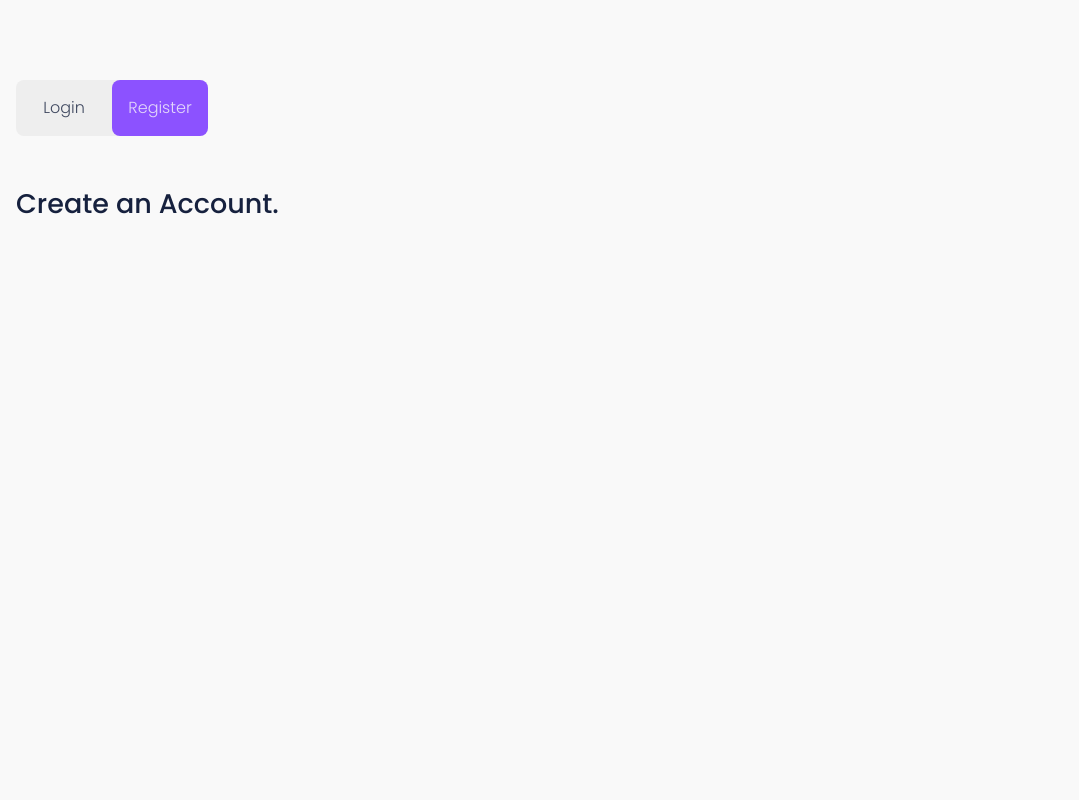
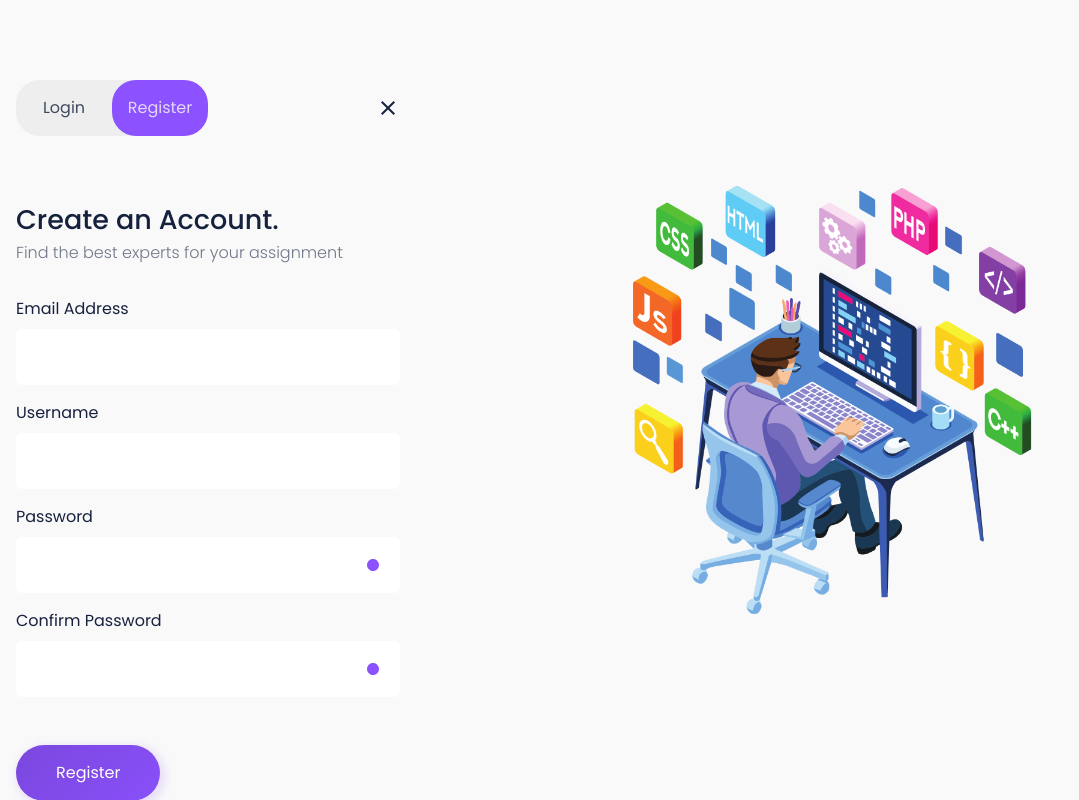
Before and after one commit to prabalbhandari04/HMP_V2, a Next.js app: page /auth in a window 1280 px wide. Both pictures are taken after a click on the element "Register". Shown: the top 800 px of the page, without its empty margins (0-1079 px from the left). Built offline with nearby package versions, Linux system fonts and the light colour scheme.

Commit message:
forgot_password steps

```diff
--- a/context/Themes.ts
+++ b/context/Themes.ts
@@ -6,6 +6,7 @@ export const themes = {
         text: '#16213E',
         primary: '#8C52FF',
         secondary: '#7544d4',
+        neutral: '#fff',
         black: '#242424',
         white: '#fff',
         fade_secondary: '#eeeeee',
@@ -18,6 +19,7 @@ export const themes = {
         text: '#f9f9f9',
         primary: '#8C52FF',
         secondary: '#7544d4',
+        neutral: '#000',
         black: '#242424',
         white: '#fff',
         fade_secondary: '#16213E35',
--- a/features/Auth/Login.tsx
+++ b/features/Auth/Login.tsx
@@ -1,8 +1,10 @@
+import { useRouter } from 'next/router'
 import React, { useState } from 'react'
 
 import { FaRegDotCircle } from 'react-icons/fa'
 import { GoPrimitiveDot } from 'react-icons/go'
 import styled from 'styled-components'
+import { PrimaryButton } from '../../components/Button'
 
 const Icon = styled.div`
     font-size: 24px;
@@ -12,19 +14,28 @@ const Icon = styled.div`
     color: ${({ theme }) => theme.primary};
 `
 const Input = styled.input`
+    background-color: ${({ theme }) => theme.neutral};
+
     &:focus {
         outline: 1px solid ${({ theme }) => theme.primary};
     }
 `
+const Span = styled.span`
+    color: ${({ theme }) => theme.primary};
+    cursor: pointer;
+    margin-bottom: 2rem;
+`
 
 const Login = () => {
+    const router = useRouter();
+
     const [show, setShow] = useState(false);
 
     return (
         <div className='w-full flex flex-col gap-y-8'>
             <div>
                 <h2>Welcome Back.</h2>
-                <p className='opacity-60'>Hope you earn the most.</p>
+                <p className='opacity-60'>Hope you find the best expert.</p>
             </div>
 
             <form className='w-full flex flex-col gap-y-4'>
@@ -42,6 +53,9 @@ const Login = () => {
                         }
                     </Icon>
                 </div>
+                <Span onClick={() => router.push('/auth/forgot')}>Forgot Password?</Span>
+
+                <PrimaryButton text='Login' />
             </form>
         </div>
     )
--- a/features/Auth/Register.tsx
+++ b/features/Auth/Register.tsx
@@ -1,11 +1,78 @@
-import React from 'react'
+import React, { useState } from 'react'
+import styled from 'styled-components'
+
+import { FaRegDotCircle } from 'react-icons/fa'
+import { GoPrimitiveDot } from 'react-icons/go'
+
+import { PrimaryButton } from '../../components/Button'
+
+const Icon = styled.div`
+    font-size: 24px;
+    position: absolute;
+    top: 3rem;
+    right: 4%;
+    color: ${({ theme }) => theme.primary};
+`
+const Input = styled.input`
+    background-color: ${({ theme }) => theme.neutral};
+
+    &:focus {
+        outline: 1px solid ${({ theme }) => theme.primary};
+    }
+`
+const Span = styled.span`
+    color: ${({ theme }) => theme.primary};
+    cursor: pointer;
+    margin-bottom: 2rem;
+`
 
 const Register = () => {
-  return (
-    <div className='flex flex-col gap-y-8'>
-        <h2>Create an Account.</h2>
-    </div>
-  )
+    const [show, setShow] = useState({
+        password: false,
+        confirmPassword: false
+    });
+
+    return (
+        <div className='w-full flex flex-col gap-y-8'>
+            <div>
+                <h2>Create an Account.</h2>
+                <p className='opacity-60'>Find the best experts for your assignment</p>
+            </div>
+
+            <form className='w-full flex flex-col gap-y-4'>
+                <div className='flex flex-col gap-y-2 w-full'>
+                    <label>Email Address</label>
+                    <Input type='email' className='w-full rounded-md p-4'/>
+                </div>
+                <div className='flex flex-col gap-y-2 w-full'>
+                    <label>Username</label>
+                    <Input type='text' className='w-full rounded-md p-4'/>
+                </div>
+                <div className='flex flex-col gap-y-2 w-full relative'>
+                    <label>Password</label>
+                    <Input type={show.password ? 'text' : 'password'} className='w-full rounded-md p-4' />
+
+                    <Icon onClick={() => setShow({ ...show, password: !show.password})}>
+                        {
+                            show.password ? <FaRegDotCircle /> : <GoPrimitiveDot />
+                        }
+                    </Icon>
+                </div>
+                <div className='flex flex-col gap-y-2 w-full relative mb-8'>
+                    <label>Confirm Password</label>
+                    <Input type={show.confirmPassword ? 'text' : 'password'} className='w-full rounded-md p-4' />
+
+                    <Icon onClick={() => setShow({ ...show, confirmPassword: !show.confirmPassword})}>
+                        {
+                            show.confirmPassword ? <FaRegDotCircle /> : <GoPrimitiveDot />
+                        }
+                    </Icon>
+                </div>
+
+                <PrimaryButton text='Register' />
+            </form>
+        </div>
+    )
 }
 
 export default Register
--- /dev/null
+++ b/pages/auth/change.tsx
@@ -0,0 +1,73 @@
+import React, { useState } from 'react'
+import styled from 'styled-components'
+
+import { FaRegDotCircle } from 'react-icons/fa'
+import { GoPrimitiveDot } from 'react-icons/go'
+
+import { PrimaryButton } from '../../components/Button'
+
+const Container = styled.div`
+    width: 100%;
+    height: 100vh;
+    background-color: ${({ theme }) => theme.body};
+
+    display: flex;
+    align-items: center;
+    justify-content: center;
+`
+const Icon = styled.div`
+    font-size: 24px;
+    position: absolute;
+    top: 3rem;
+    right: 4%;
+    color: ${({ theme }) => theme.primary};
+`
+const Input = styled.input`
+    background-color: ${({ theme }) => theme.neutral};
+
+    &:focus {
+        outline: 1px solid ${({ theme }) => theme.primary};
+    }
+`
+
+const Change = () => {
+    const [show, setShow] = useState({
+        password: false,
+        confirmPassword: false
+    })
+
+    return (
+        <Container>
+            <div className='flex flex-col w-full md:w-1/2 lg:w-1/3 gap-24'>
+                <h1 className='leading-[4.5rem] '>Change Password</h1>
+
+                <form className='flex flex-col gap-y-8'>
+                    <div className='flex flex-col gap-y-2 relative'>
+                        <label>Password</label>
+                        <Input type={show.password ? 'text' : 'password'} className='w-full rounded-md p-4' />
+
+                        <Icon onClick={() => setShow({ ...show, password: !show.password})}>
+                            {
+                                show.password ? <FaRegDotCircle /> : <GoPrimitiveDot />
+                            }
+                        </Icon>
+                    </div>
+                    <div className='flex flex-col gap-y-2 w-full relative mb-8'>
+                        <label>Confirm Password</label>
+                        <Input type={show.confirmPassword ? 'text' : 'password'} className='w-full rounded-md p-4' />
+
+                        <Icon onClick={() => setShow({ ...show, confirmPassword: !show.confirmPassword})}>
+                            {
+                                show.confirmPassword ? <FaRegDotCircle /> : <GoPrimitiveDot />
+                            }
+                        </Icon>
+                    </div>
+
+                    <PrimaryButton text='Submit' />
+                </form>
+            </div>
+        </Container>
+    )
+}
+
+export default Change
--- /dev/null
+++ b/pages/auth/forgot.tsx
@@ -0,0 +1,74 @@
+/* eslint-disable @next/next/no-img-element */
+/* eslint-disable react/no-unescaped-entities */
+import { useRouter } from 'next/router'
+import React from 'react'
+import styled from 'styled-components'
+import { PrimaryButton } from '../../components/Button'
+
+const Container = styled.div`
+    width: 100%;
+    height: 100vh;
+    background-color: ${({ theme }) => theme.body};
+
+    display: flex;
+    align-items: center;
+    justify-content: space-between;
+    gap: 10rem;
+`
+const Span = styled.span`
+    color: ${({ theme }) => theme.primary};
+    font-size: 16px;
+    font-weight: 400;
+
+    cursor: pointer;
+`
+const Wrapper = styled.div`
+    background-color: ${({ theme }) => theme.body_secondary};
+    box-shadow: 22px 31px 87px -53px ${props => props.theme.primary}50;
+    border-radius: 14px;
+`
+const Input = styled.input`
+    background-color: ${({ theme }) => theme.neutral};
+
+    &:focus {
+        outline: 1px solid ${({ theme }) => theme.primary};
+    }
+`
+
+const Forgot = () => {
+    const router = useRouter();
+
+    return (
+        <Container>
+            <div className='w-full md:w-96 mx-auto lg:mx-0 h-[80vh] flex flex-col justify-center gap-y-16'>
+                <div className='h-[50vh] flex flex-col justify-between'>
+                    <div className='flex flex-col gap-y-3'>
+                        <h1 className='leading-[4.5rem]'>Forgot Password?</h1>
+                        <p>Don't worry. Enter you email address and we will allow you to register new password after we verify it's you</p>
+                    </div>
+
+                    <Span onClick={() => router.push('/auth')}>Back to Login</Span>
+                </div>
+            </div>
+
+            <Wrapper className='w-1/2 h-[60vh] flex flex-col p-8 gap-y-4'>
+
+                <form className='h-full flex flex-col gap-y-12 justify-around items-center'>
+                    <div className='flex flex-col gap-y-2'>
+                        <h2 className='text-center'>Email Verification</h2>
+                        <p className='text-center'>Enter the email address you used to create your account.</p>
+                    </div>
+                    {/* <img src='/vectors/mail.png' alt='mail' className='w-48 h-auto mx-auto'/> */}
+                    <div className='w-11/12 flex flex-col gap-y-3'>
+                        <label>Email Address</label>
+                        <Input type='email' className='w-full rounded-md p-4' />
+                    </div>
+
+                    <PrimaryButton text='Verify' />
+                </form>
+            </Wrapper>
+        </Container>
+    )
+}
+
+export default Forgot
--- a/pages/auth/index.tsx
+++ b/pages/auth/index.tsx
@@ -1,7 +1,12 @@
+/* eslint-disable @next/next/no-img-element */
 import React, { useState } from 'react'
 import styled from 'styled-components'
+
 import Login from '../../features/Auth/Login'
 import Register from '../../features/Auth/Register'
+
+import { MdOutlineClose } from 'react-icons/md'
+import { useRouter } from 'next/router'
 
 interface ToggleProps {
     active?: boolean
@@ -18,7 +23,7 @@ const Container = styled.div`
 const ToggleWrapper = styled.div`
     background-color: ${({ theme }) => theme.fade_secondary};
     padding: 1rem 0;
-    border-radius: 8px;
+    border-radius: 24px;
 `
 const Paragraph = styled.p<ToggleProps>`
     color: ${props => props.active ? props.theme.body : props.theme.text};
@@ -26,6 +31,8 @@ const Paragraph = styled.p<ToggleProps>`
     z-index: 2;
     text-align: center;
     cursor: pointer;
+
+    font-weight: 400;
 `
 const Toggle = styled.div<ToggleProps>`
     position: absolute;
@@ -35,12 +42,18 @@ const Toggle = styled.div<ToggleProps>`
     width: 50%;
     height: 100%;
     background-color: ${({ theme }) => theme.primary};
-    border-radius: 8px;
+    border-radius: 24px;
 
     transition: all 0.3s ease-in;
 `
+const Icon = styled.div`
+    font-size: 24px;
+    color: ${({ theme }) => theme.text};
+`
 
 const Auth = () => {
+    const router = useRouter();
+
     const [step, setStep] = useState(0)
 
     const getActive = (index: number) => {
@@ -50,17 +63,27 @@ const Auth = () => {
 
     return (
         <Container>
-            <div className='w-96 h-[80vh] flex flex-col gap-y-12'>
-                <ToggleWrapper className='relative flex w-48'>
-                    <Paragraph active={getActive(0)} onClick={() => setStep(0)}>Login</Paragraph>
-                    <Paragraph active={getActive(1)} onClick={() => setStep(1)}>Register</Paragraph>
+            <div className='w-full md:w-96 mx-auto lg:mx-0 h-[80vh] flex flex-col gap-y-16'>
+                <div className='flex justify-between items-center'>
+                    <ToggleWrapper className='relative flex w-48'>
+                        <Paragraph active={getActive(0)} onClick={() => setStep(0)}>Login</Paragraph>
+                        <Paragraph active={getActive(1)} onClick={() => setStep(1)}>Register</Paragraph>
 
-                    <Toggle active={getActive(0)}/>
-                </ToggleWrapper>
+                        <Toggle active={getActive(0)}/>
+                    </ToggleWrapper>
+
+                    <Icon onClick={() => router.push('/')}>
+                        <MdOutlineClose />
+                    </Icon>
+                </div>
 
                 {
                     step === 0 ? <Login /> : <Register />
                 }
+            </div>
+
+            <div className='flex-1 h-[80vh] flex items-center justify-center'>
+                <img src='/vectors/expert.png' alt='Let Experts handle your assignment' className='w-full h-auto object-cover' />
             </div>
         </Container>
     )
```
Also changed, not shown: layout/Layout.tsx (+7 -4 lines), 1 other file (tests, documents, lock files or other folders).
